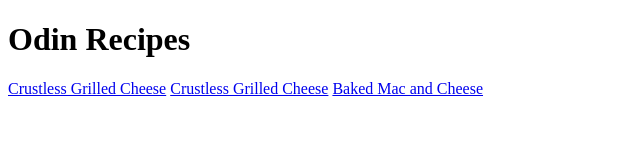
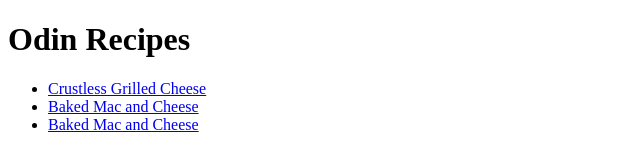
Before and after one commit to FlammaDeFiducia/odin-recipes, a plain HTML site: page index.html in a window 1280 px wide. Shown: the whole page, without its empty margins (0-640 px from the left). Drawn offline with Linux system fonts and the light colour scheme.

Commit message:
Made recipes into unordered list and fixed text for a link

```diff
--- a/index.html
+++ b/index.html
@@ -7,8 +7,11 @@
 </head>
 <body>
     <h1>Odin Recipes</h1>
-    <a href="recipes/crustless-grill-cheese.html" rel="noopener noreferrer">Crustless Grilled Cheese</a>
-    <a href="recipes/baked-mac-and-cheese.html" rel="noopener noreferrer">Crustless Grilled Cheese</a>
-    <a href="recipes/cider-donut-bread-pudding.html" rel="noopener noreferrer">Baked Mac and Cheese</a>
+    <ul>
+        <li><a href="recipes/crustless-grill-cheese.html" rel="noopener noreferrer">Crustless Grilled Cheese</a></li>
+        <li><a href="recipes/baked-mac-and-cheese.html" rel="noopener noreferrer">Baked Mac and Cheese</a></li>
+        <li><a href="recipes/cider-donut-bread-pudding.html" rel="noopener noreferrer">Baked Mac and Cheese</a></li>
+    </ul>
+
 </body>
 </html>
```
